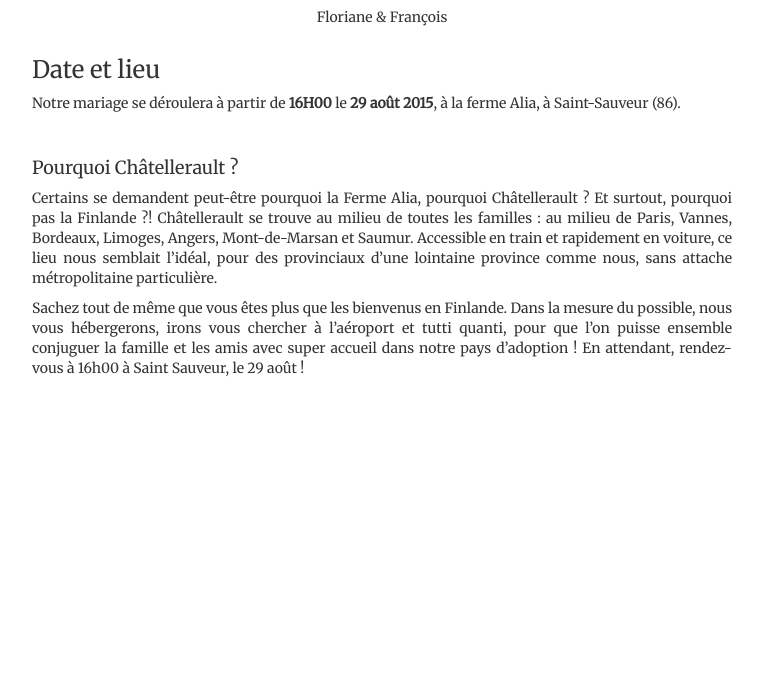
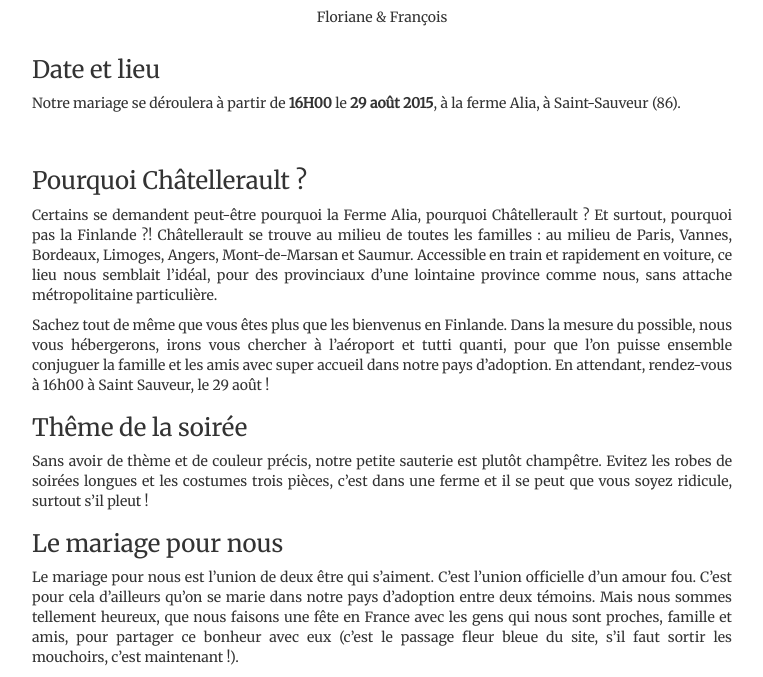
Before and after one commit to francois-travais/wedding-angular, a website: page app/index.html in a window 1280 px wide. Shown: the part 706-1383 px from the top of the page, without its empty margins (258-1021 px from the left). Before the commit the page ends 1094 px from the top, so only its background shows below. Drawn offline with nearby package versions, Linux system fonts and the light colour scheme; some packages are replaced by stand-ins of ours; a script that the page names is missing.

Commit message:
+ text on the homepage

```diff
--- a/app/css/app.css
+++ b/app/css/app.css
@@ -237,3 +237,9 @@ a:hover, a:active, a:focus {
     position: fixed;
     top: 60px;
 }
+
+.accommodation .left-menu .title {
+    font-family: 'Amatic SC', cursive;
+    font-size: 21px;
+    text-align: center;
+}
--- a/app/partials/home.html
+++ b/app/partials/home.html
@@ -21,7 +21,8 @@
     <div class="container abstract">
         <h2>Bienvenue sur notre site de mariage !</h2>
 
-        <p class="justify">Ici, vous trouverez de quoi préparer votre venue pour la célébration de notre union. Nous vous souhaitons une
+        <p class="justify">Ici, vous trouverez de quoi préparer votre venue pour la célébration de notre union. Nous
+            vous souhaitons une
             bonne navigation, et sommes pressés de vous voir ce grand jour.
         </p>
 
@@ -39,7 +40,8 @@
         <leaflet defaults="mapDefaults" markers="markers" center="center" style="height: 300px;"></leaflet>
     </div>
     <div class="container" style="margin-top: 2%;">
-        <h4>Pourquoi Châtellerault ?</h4>
+        <h3>Pourquoi Châtellerault ?</h3>
+
         <p class="justify">
             Certains se demandent peut-être pourquoi la Ferme Alia, pourquoi Châtellerault ? Et surtout, pourquoi pas la
             Finlande ?!
@@ -51,8 +53,24 @@
         <p class="justify">
             Sachez tout de même que vous êtes plus que les bienvenus en Finlande. Dans la mesure du possible, nous vous
             hébergerons, irons vous chercher à l’aéroport et tutti quanti, pour que l’on puisse ensemble conjuguer la
-            famille et les amis avec super accueil dans notre pays d’adoption !
+            famille et les amis avec super accueil dans notre pays d’adoption.
             En attendant, rendez-vous à 16h00 à Saint Sauveur, le 29 août !
+        </p>
+        <h3>Thême de la soirée</h3>
+
+        <p class="justify">
+            Sans avoir de thème et de couleur précis, notre petite sauterie est plutôt champêtre.
+            Evitez les robes de soirées longues et les costumes trois pièces, c’est dans une ferme et il se peut que
+            vous soyez ridicule, surtout s’il pleut !
+        </p>
+        <h3>Le mariage pour nous</h3>
+
+        <p class="justify">
+            Le mariage pour nous est l’union de deux être qui s’aiment. C’est l’union officielle d’un amour fou. C’est
+            pour cela d’ailleurs qu’on se marie dans notre pays d’adoption entre deux témoins.
+            Mais nous sommes tellement heureux, que nous faisons une fête en France avec les gens qui nous sont proches,
+            famille et amis, pour partager ce bonheur avec eux (c’est le passage fleur bleue du site, s’il faut sortir
+            les mouchoirs, c’est maintenant !).
         </p>
     </div>
 </div>
```
Also changed, not shown: app/partials/accommodation.html (+1 -2 lines).
